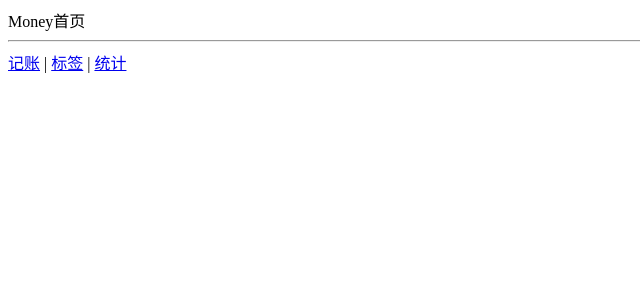
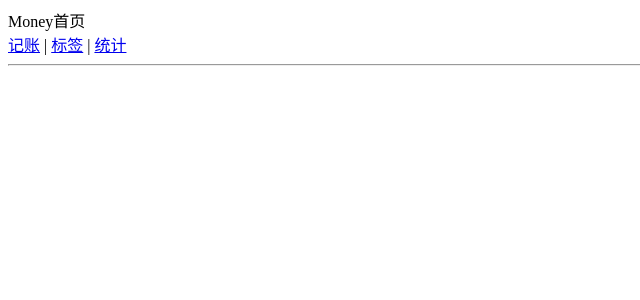
Before and after one commit to jiangyongting0810/morney-live-list, a Vue app: page /#/Money in a window 1280 px wide. Shown: the top 300 px of the page, without its empty margins (0-640 px from the left). Built offline with nearby package versions, Linux system fonts and the light colour scheme.

Commit message:
引入全局组件<Nav/>

```diff
--- a/src/App.vue
+++ b/src/App.vue
@@ -2,14 +2,6 @@
   <div>
     <router-view></router-view>
     <hr/>
-    <div>
-      <!--相当于a标签，下面切换的时候上面会变 -->
-      <router-link to="/money">记账</router-link>
-      |
-      <router-link to="/labels">标签</router-link>
-      |
-      <router-link to="/statistics">统计</router-link>
-    </div>
   </div>
 </template>
 
--- /dev/null
+++ b/src/components/Nav.vue
@@ -0,0 +1,20 @@
+<template>
+  <div>
+    <!--相当于a标签，下面切换的时候上面会变 -->
+    <router-link to="/money">记账</router-link>
+    |
+    <router-link to="/labels">标签</router-link>
+    |
+    <router-link to="/statistics">统计</router-link>
+  </div>
+</template>
+
+<script lang="ts">
+export default {
+  name: 'Nav'
+};
+</script>
+
+<style lang="scss" scoped>
+
+</style>
--- a/src/main.ts
+++ b/src/main.ts
@@ -3,8 +3,13 @@
 import './registerServiceWorker'
 import router from './router'
 import store from './store'
+//全局引入Nav
+import Nav from '@/components/Nav.vue';
 
 Vue.config.productionTip = false
+
+//全局引入Nav
+Vue.component('Nav',Nav)
 
 new Vue({
   router,
--- a/src/views/Money.vue
+++ b/src/views/Money.vue
@@ -1,10 +1,13 @@
 <template>
-  <div>Money首页</div>
+  <div>
+    Money首页
+    <Nav/>
+  </div>
 </template>
 
 <script lang="ts">
 export default {
-  name: 'Money'
+  name: 'Money',
 };
 </script>
 
--- a/src/views/labels.vue
+++ b/src/views/labels.vue
@@ -1,10 +1,13 @@
 <template>
-  <div>labels首页</div>
+  <div>
+    labels首页
+    <Nav/>
+  </div>
 </template>
 
 <script lang="ts">
 export default {
-  name: 'labels'
+  name: 'labels',
 };
 </script>
 
--- a/src/views/statistics.vue
+++ b/src/views/statistics.vue
@@ -1,10 +1,13 @@
 <template>
-  <div>statistics首页</div>
+  <div>
+    statistics首页
+    <Nav/>
+  </div>
 </template>
 
 <script lang="ts">
 export default {
-  name: 'statistics'
+  name: 'statistics',
 };
 </script>
 
```
